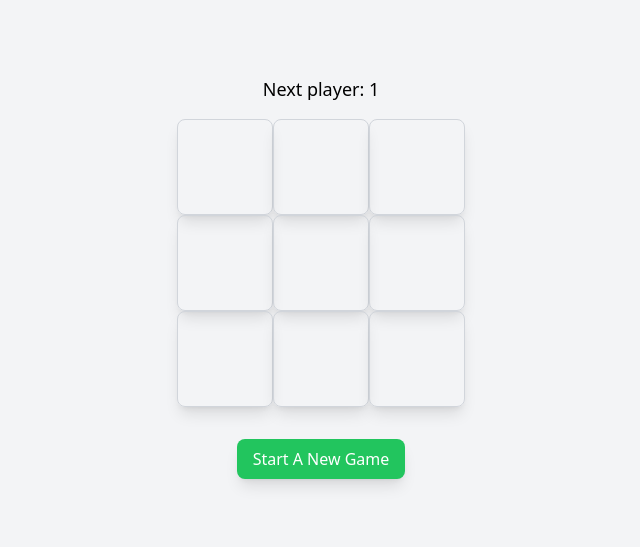
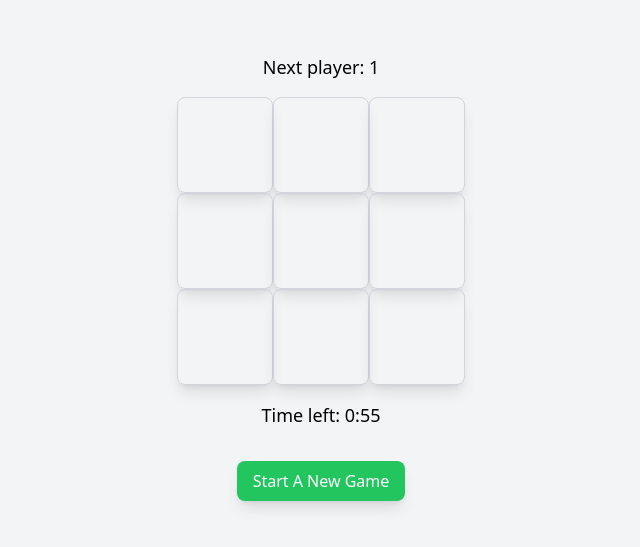
Before and after one commit to uttam-marakana/tic-tac-toe, a React (Vite) app: page / in a window 1280 px wide. Shown: the part 123-670 px from the top of the page, without its empty margins (319-959 px from the left). Built offline with nearby package versions, Linux system fonts and the light colour scheme.

Commit message:
add timer and change some code

```diff
--- a/src/pages/tic-tac-toe.jsx
+++ b/src/pages/tic-tac-toe.jsx
@@ -1,4 +1,4 @@
-import { useState } from "react";
+import { useState, useEffect } from "react";
 
 function Square({ value, onSquareClick }) {
   return (
@@ -17,7 +17,7 @@ function Board({ xIsNext, squares, onPlay }) {
       return;
     }
     const nextSquares = squares.slice();
-    nextSquares[i] = xIsNext ? "X" : "O";
+    nextSquares[i] = xIsNext ? "⨝" : "◎";
     onPlay(nextSquares);
   }
 
@@ -51,8 +51,21 @@ function Board({ xIsNext, squares, onPlay }) {
 export default function Game() {
   const [history, setHistory] = useState([Array(9).fill(null)]);
   const [currentMove, setCurrentMove] = useState(0);
+  const [timeLeft, setTimeLeft] = useState(60);
   const xIsNext = currentMove % 2 === 0;
   const currentSquares = history[currentMove];
+
+  useEffect(() => {
+    if (timeLeft > 0 && !calculateWinner(currentSquares)) {
+      const timerId = setInterval(() => {
+        setTimeLeft((prevTime) => prevTime - 1);
+      }, 1000);
+      return () => clearInterval(timerId);
+    } else if (timeLeft === 0) {
+      alert("Time's up! It's a draw.");
+      restartGame();
+    }
+  }, [timeLeft, currentSquares]);
 
   function handlePlay(nextSquares) {
     const nextHistory = [...history.slice(0, currentMove + 1), nextSquares];
@@ -67,9 +80,12 @@ export default function Game() {
   function restartGame() {
     setHistory([Array(9).fill(null)]);
     setCurrentMove(0);
+    setTimeLeft(60);
   }
 
   const winner = calculateWinner(currentSquares);
+  const isDraw = !winner && currentSquares.every(square => square !== null);
+
   const moves = history.map((squares, move) => {
     const description = move > 0 ? "Go to move #" + move : "Go to game start";
     return (
@@ -89,12 +105,25 @@ export default function Game() {
   return (
     <div className="game flex flex-col items-center p-4">
       <div className="game-board mb-4">
-        <Board xIsNext={xIsNext} squares={currentSquares} onPlay={handlePlay} />
+ <Board xIsNext={xIsNext} squares={currentSquares} onPlay={handlePlay} />
       </div>
-      {winner && (
+      <div className="timer mb-4 text-lg">
+        Time left: {Math.floor(timeLeft / 60)}:{(timeLeft % 60).toString().padStart(2, '0')}
+      </div>
+      {winner ? (
         <div className="mb-4">
           <h2 className="text-2xl font-bold">Winner is: {winner}</h2>
         </div>
+      ) : isDraw ? (
+        <div className="mb-4">
+          <h2 className="text-2xl font-bold">It's a draw!</h2>
+        </div>
+      ) : (
+        timeLeft === 0 && (
+          <div className="mb-4">
+            <h2 className="text-2xl font-bold">Time's up! It's a draw.</h2>
+          </div>
+        )
       )}
       <button
         className="mt-4 px-4 py-2 bg-green-500 text-white rounded-lg shadow-lg transform transition-transform duration-300 hover:scale-105 hover:bg-green-600 hover:shadow-xl active:scale-95 cursor-pointer"
```
